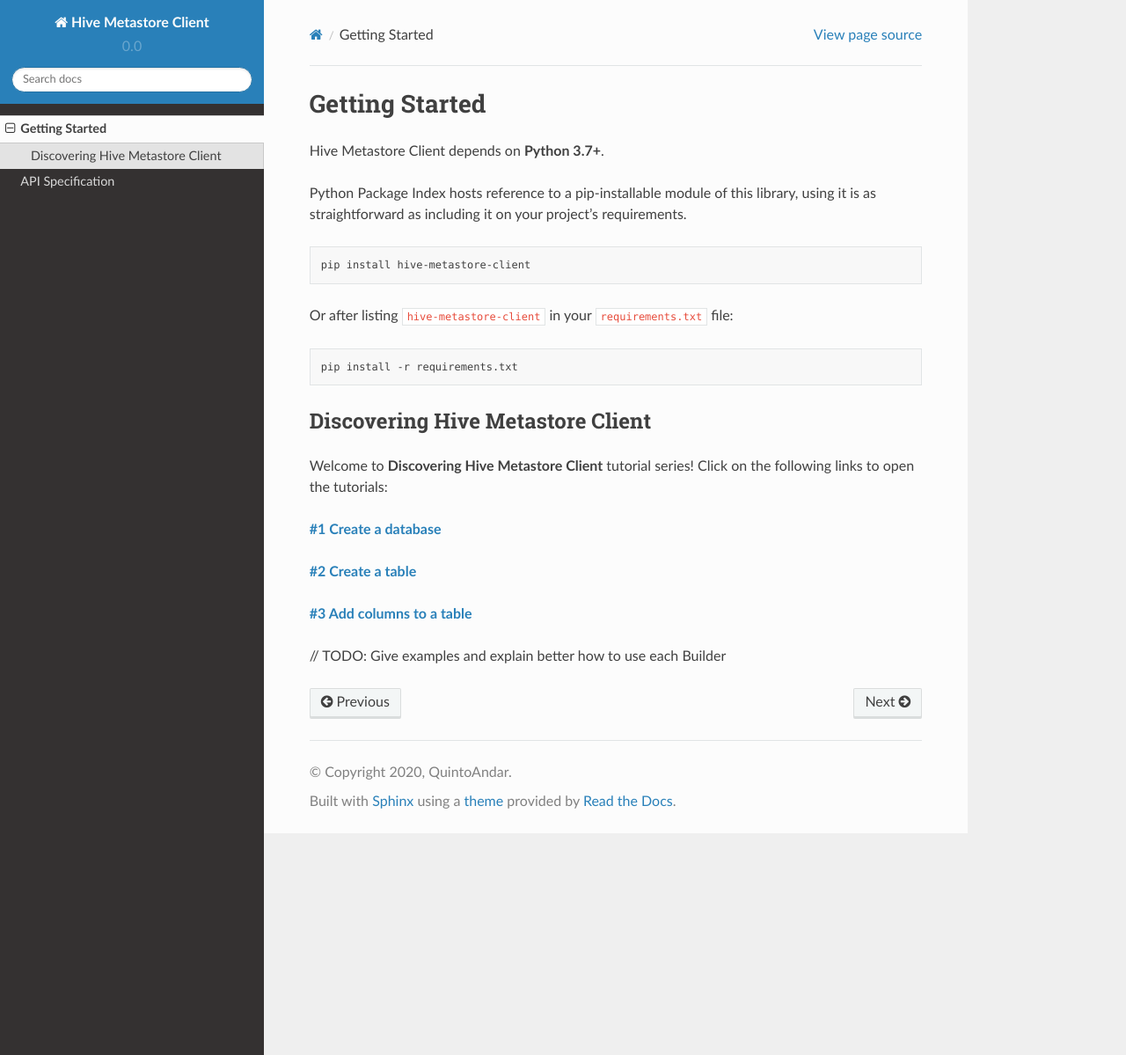
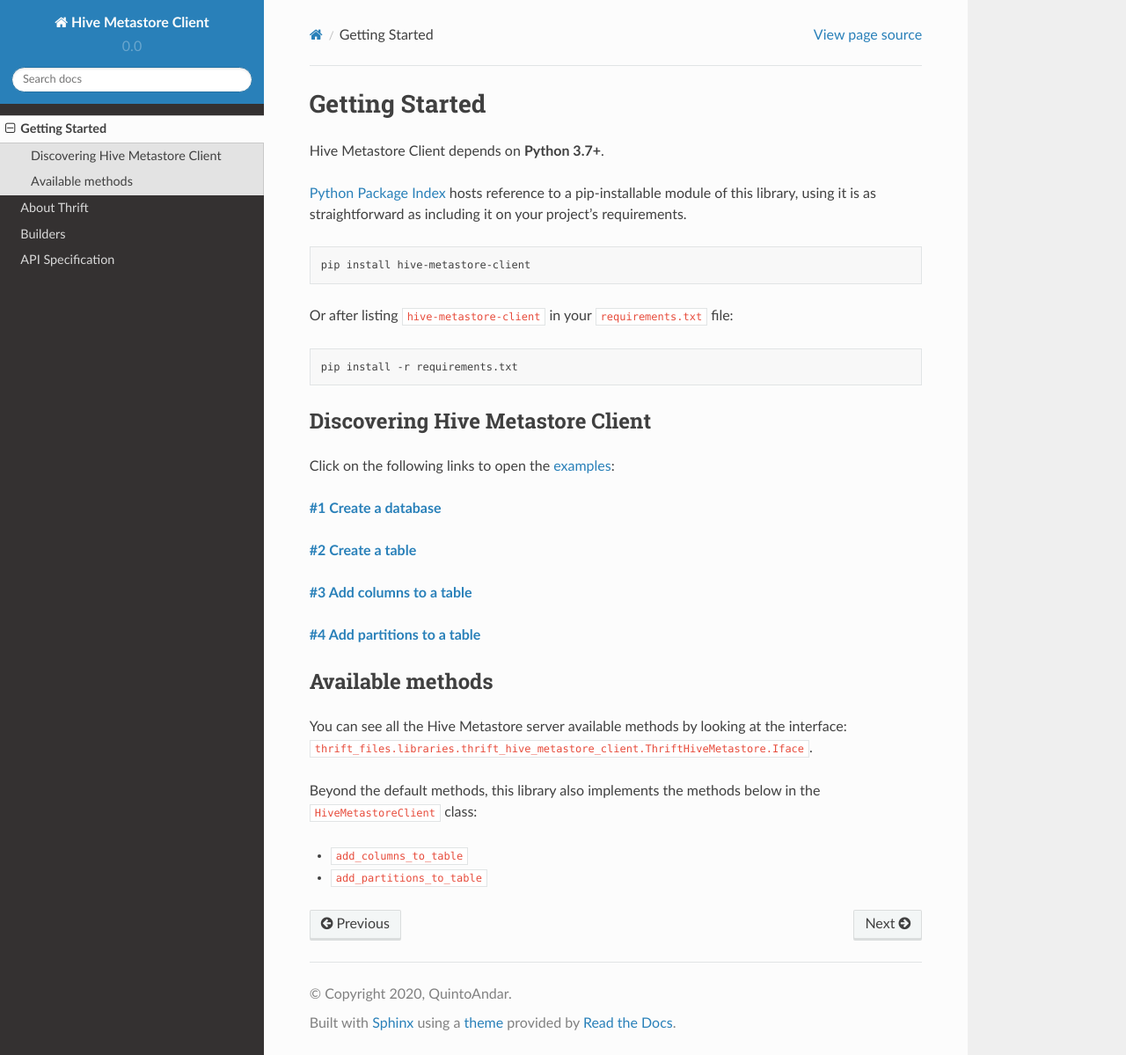
Before and after one commit to quintoandar/hive-metastore-client, a Sphinx documentation site: the page built from docs/source/getstarted.md, in a window 1280 px wide and 1199 px high. Shown: the whole window at 88% size. Built offline with Sphinx 7.4.7 and the Read the Docs theme 2.0.0, drawn with Linux system fonts in a browser that asks for light colours.

Commit message:
[DF-304] Add docs about Builders and Thrift (#26)
* Add docs about Builders and Thrift

````diff
--- a/docs/source/getstarted.md
+++ b/docs/source/getstarted.md
@@ -2,7 +2,7 @@
 
 Hive Metastore Client depends on **Python 3.7+**.
 
-Python Package Index hosts reference to a pip-installable module of this library, using it is as straightforward as including it on your project's requirements.
+[Python Package Index](https://pypi.org/project/hive-metastore-client/) hosts reference to a pip-installable module of this library, using it is as straightforward as including it on your project's requirements.
 
 ```bash
 pip install hive-metastore-client
@@ -16,7 +16,7 @@
 
 ## Discovering Hive Metastore Client
 
-Welcome to **Discovering Hive Metastore Client** tutorial series! Click on the following links to open the tutorials:
+Click on the following links to open the [examples](https://github.com/quintoandar/hive-metastore-client/tree/main/examples):
 
 **[#1 Create a database](https://github.com/quintoandar/hive-metastore-client/blob/main/examples/create_database.py)**
 
@@ -24,4 +24,16 @@
 
 **[#3 Add columns to a table](https://github.com/quintoandar/hive-metastore-client/blob/main/examples/add_columns_to_table.py)**
 
-// TODO: Give examples and explain better how to use each Builder
+**[#4 Add partitions to a table](https://github.com/quintoandar/hive-metastore-client/blob/main/examples/add_partitions.py)**
+
+## Available methods
+
+You can see all the Hive Metastore server available methods by looking at the
+interface:
+[`thrift_files.libraries.thrift_hive_metastore_client.ThriftHiveMetastore.Iface`](https://github.com/quintoandar/hive-metastore-client/blob/main/thrift_files/libraries/thrift_hive_metastore_client/ThriftHiveMetastore.py).
+
+Beyond the default methods, this library also implements the methods below in
+the [`HiveMetastoreClient`](https://github.com/quintoandar/hive-metastore-client/blob/main/hive_metastore_client/hive_mestastore_client.py) class:
+
+- [`add_columns_to_table`](https://hive-metastore-client.readthedocs.io/en/latest/hive_metastore_client.html#hive_metastore_client.hive_mestastore_client.HiveMetastoreClient.add_columns_to_table)
+- [`add_partitions_to_table`](https://hive-metastore-client.readthedocs.io/en/latest/hive_metastore_client.html#hive_metastore_client.hive_mestastore_client.HiveMetastoreClient.add_columns_to_table)
--- a/docs/source/index.rst
+++ b/docs/source/index.rst
@@ -15,7 +15,7 @@
     with HiveMetastoreClient(HIVE_HOST, HIVE_PORT) as hive_metastore_client:
         hive_metastore_client.create_database(database)
 
-To learn more use cases in practice, see [Hive Metastore Client's examples](https://github.com/quintoandar/hive-metastore-client/blob/main/examples)
+To learn more use cases in practice, see `Hive Metastore Client's examples <https://github.com/quintoandar/hive-metastore-client/blob/main/examples>`_
 
 
 Navigation
@@ -25,4 +25,6 @@
    :maxdepth: 2
 
    getstarted
+   thrift_instructions
+   builders
    modules
````
Also changed, not shown: README.md (+2 -2 lines), docs/source/builders.md (added, +19 -0 lines), docs/source/thrift_instructions.md (added, +37 -0 lines), thrift_files/readme.md.
